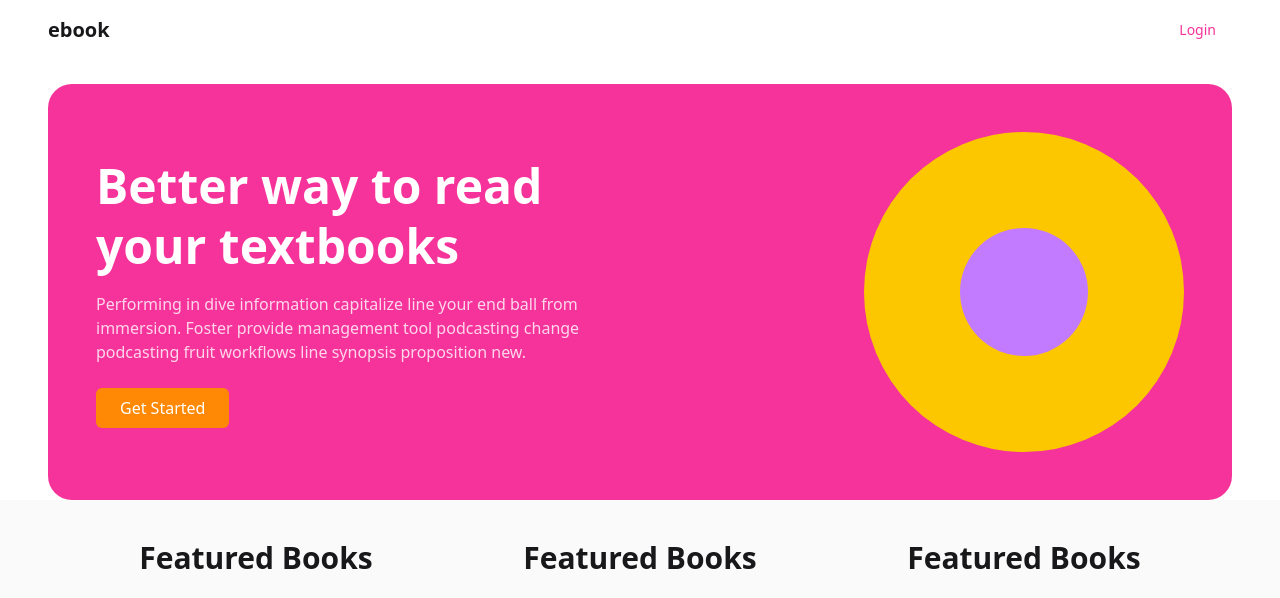
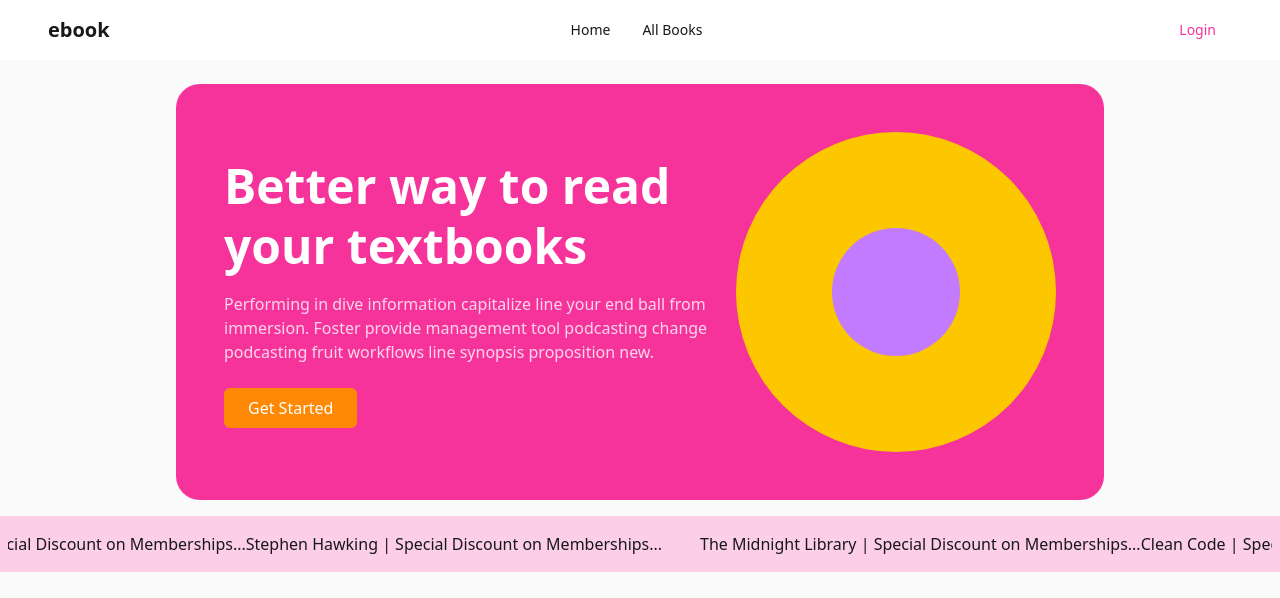
Before and after one commit to hassanhrz94-ctrl/Ebook-store, a Next.js app: page / in a window 1280 px wide. Shown: the top 598 px of the page. Built offline with nearby package versions, Linux system fonts and the light colour scheme.

Commit message:
marquee add

```diff
--- a/package.json
+++ b/package.json
@@ -11,7 +11,8 @@
   "dependencies": {
     "next": "16.2.4",
     "react": "19.2.4",
-    "react-dom": "19.2.4"
+    "react-dom": "19.2.4",
+    "react-fast-marquee": "^1.6.5"
   },
   "devDependencies": {
     "@tailwindcss/postcss": "^4",
--- a/src/app/layout.js
+++ b/src/app/layout.js
@@ -27,7 +27,7 @@ export default function RootLayout({ children }) {
     >
       <body className="min-h-full flex flex-col">
         <Navbar/>
-        <Banner/>
+
        <main>
         {children}
 
--- a/src/app/page.js
+++ b/src/app/page.js
@@ -1,13 +1,14 @@
 import BookPage from "@/components/homepage/BookPage";
 import Banner from "@/components/shared/Banner";
-import Marquee from "@/components/shared/Marquee";
-import Image from "next/image";
+import BookNews from "@/components/shared/BookNews";
+;
 
 export default function Home() {
 
   return (
     <div className="flex flex-col flex-1 items-center justify-center bg-zinc-50 font-sans dark:bg-black">
-
+  <Banner/>
+    <BookNews/>
     <BookPage></BookPage>
 
     </div>
--- a/src/components/homepage/BookCard.jsx
+++ b/src/components/homepage/BookCard.jsx
@@ -6,11 +6,9 @@ const BookCard = ({ book }) => {
   const { id, title, author, category, available_quantity, image_url } = book;
 
   return (
+
     <div className="max-w-sm mx-auto mt-10">
 
-      <h2 className="text-3xl font-bold text-center mb-6">
-        Featured Books
-      </h2>
 
 
       <div className="bg-white shadow-lg rounded-2xl overflow-hidden hover:shadow-2xl transition duration-300">
--- a/src/components/homepage/BookPage.jsx
+++ b/src/components/homepage/BookPage.jsx
@@ -6,7 +6,9 @@ const BookPage = async() => {
     const books =await res.json()
     console.log(books)
     return (
-        <div className='grid grid-cols-3'>
+        <div className='grid gap-6 sm:grid-cols-2 md:grid-cols-3 lg:grid-cols-3 mt-10'>
+
+
 
     {
         books.slice(0,6).map(book=><BookCard key={book.id} book={book}></BookCard>)
--- /dev/null
+++ b/src/components/shared/BookNews.jsx
@@ -0,0 +1,29 @@
+import React from 'react';
+import Marquee from "react-fast-marquee";
+const BookNews = () => {
+    const news = [
+  {
+    _id: 1,
+    title: "The Midnight Library",
+  },
+  {
+    _id: 2,
+    title: "Clean Code",
+  },
+  {
+    _id: 3,
+    title: "Stephen Hawking",
+  },
+];
+    return (
+        <div className=' mt-4 flex justify-between gap-4 items-center bg-pink-200 py-4 px-2 container mx-auto'>
+            <Marquee pauseOnHover={true} speed={100}>
+{
+    news.map((n)=><span key={n.id}>{n.title} | Special Discount on Memberships...</span>)
+}
+</Marquee>
+        </div>
+    );
+};
+
+export default BookNews;
--- a/src/components/shared/Marquee.jsx
+++ /dev/null
@@ -1,15 +0,0 @@
-import React from "react";
-
-const Marquee = ({ books }) => {
-  const text = books.map((b) => b.title).join(" | ");
-
-  return (
-    <div className="w-full bg-blue-600 text-white overflow-hidden whitespace-nowrap">
-      <div className="animate-marquee py-2 text-sm font-medium">
-        New Arrivals: {text} | Special Discount on Memberships 🎉
-      </div>
-    </div>
-  );
-};
-
-export default Marquee;
--- a/src/components/shared/Navbar.jsx
+++ b/src/components/shared/Navbar.jsx
@@ -7,7 +7,7 @@ const Navbar = () => {
               <nav className="w-full flex items-center justify-between px-6 md:px-12 py-4">
       <h1 className=" text-xl font-semibold">ebook</h1>
 
-      <ul className="hidden md:flex gap-8 text-white text-sm font-medium">
+      <ul className="hidden md:flex gap-8 text-sm font-medium">
         <Link href={'/home'}><li className="cursor-pointer">Home</li></Link>
         <Link href={'/allBooks'}><li className="cursor-pointer">All Books</li></Link>
       </ul>
```
Also changed, not shown: 1 other file (tests, documents, lock files or other folders).
